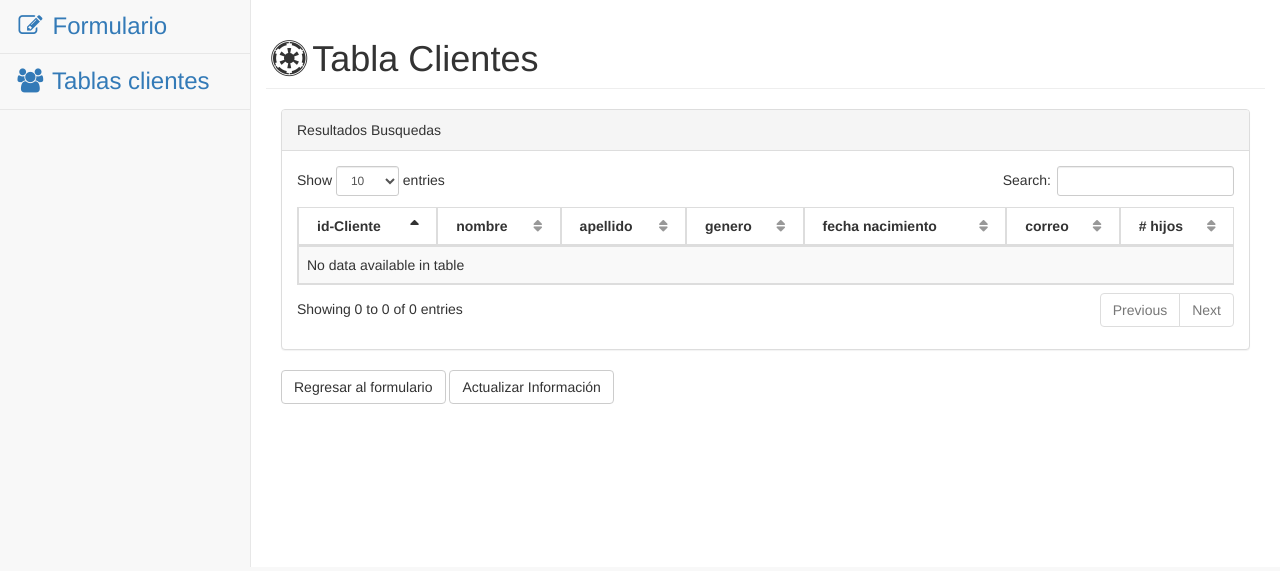
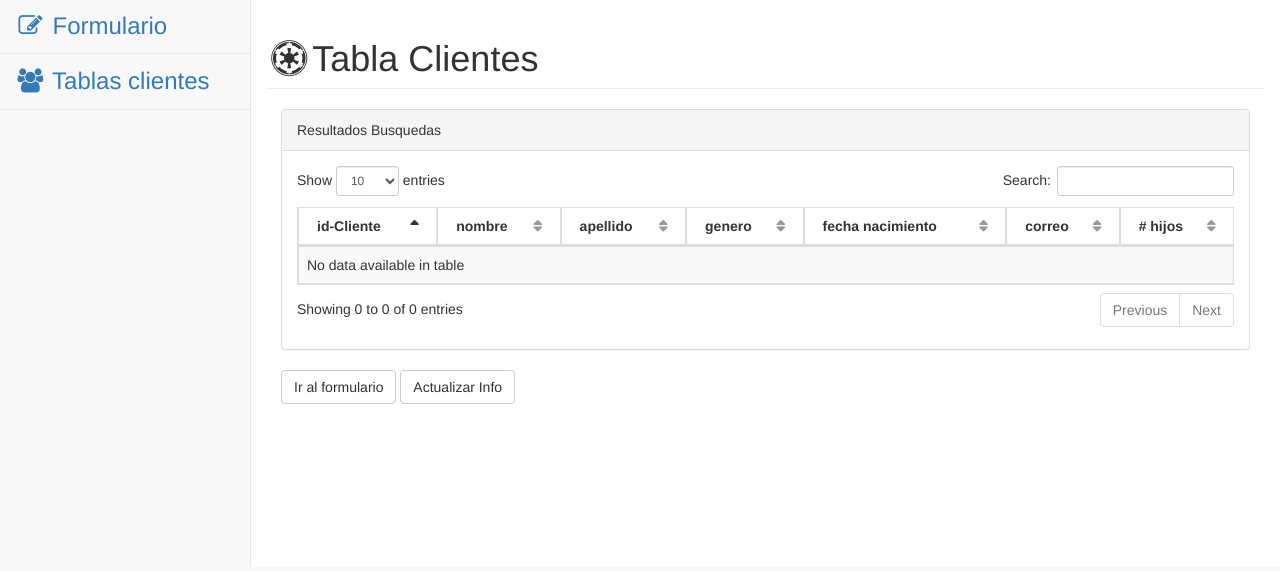
Before and after one commit to AlexDeveloper714/AdminBienes, a PHP site: page /tabla_clientes.php in a window 1280 px wide. Shown: the part 52-623 px from the top of the page. Run offline with PHP 8.4, Linux system fonts and the light colour scheme; data that the repository does not hold is empty; some libraries are stand-ins or nearby versions.

```diff
--- a/tabla_clientes.php
+++ b/tabla_clientes.php
@@ -76,8 +76,8 @@
                         </div>
                     </div>
                 </div>
-                <button type="button" class="btn btn-default" onclick="location = 'index.php'">Regresar al formulario</button>
-                <button type="button" class="btn btn-default" onclick="location = window.location">Actualizar Información</button>
+                <button type="button" class="btn btn-default" onclick="location = 'index.php'">Ir al formulario</button>
+                <button type="button" class="btn btn-default" onclick="location = window.location">Actualizar Info</button>
             </div>
         </div>
         <script src="js/jquery.min.js"></script>
@@ -85,11 +85,11 @@
         <script src="js/dataTables.bootstrap.min.js"></script>
         <script src="js/dataTables.responsive.js"></script>
         <script>
-                    $(document).ready(function () {
-                        $('#dataTables-example').DataTable({
-                            responsive: true
+                        $(document).ready(function () {
+                            $('#dataTables-example').DataTable({
+                                responsive: true
+                            });
                         });
-                    });
         </script>
     </body>
 </html>
```
